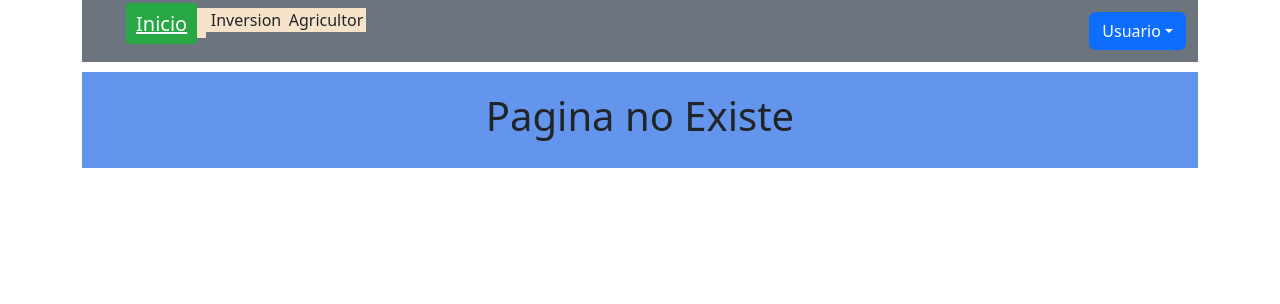
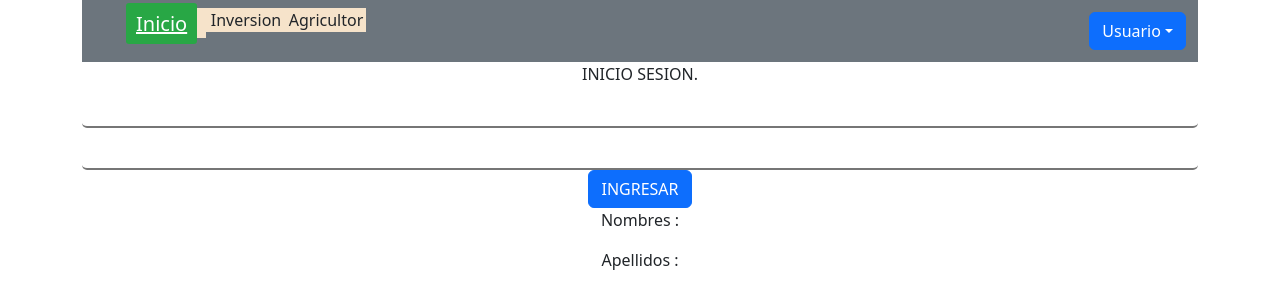
Before and after one commit to omyesithv/agroseguros, a React (Create React App) app in the folder Frontend/: page /Login in a window 1280 px wide. Shown: the top 304 px of the page. Built offline with nearby package versions, Linux system fonts and the light colour scheme.

Commit message:
se implementa logueo usuario

```diff
--- a/Frontend/src/App.js
+++ b/Frontend/src/App.js
@@ -3,7 +3,10 @@ import "bootstrap/dist/css/bootstrap.min.css";
 import Menu from  './componentes/Menu';
 
 
+
 function App() {
+
+
 
   return (
     <div className="App">
--- a/Frontend/src/componentes/Menu.js
+++ b/Frontend/src/componentes/Menu.js
@@ -12,23 +12,36 @@ import Confirmacion from "../componentes/Confirmacion";
 import { Container, Row, Col } from "react-bootstrap";
 import Login from "../paginas/Login";
 import VerAgricultor from "../paginas/VerAgricultor";
+import Principal from "../paginas/Principal";
+import AuthContextProvider from "./context/authContext";
+import PrivateRoute from "./auth/PrivateRouter";
+import PublicRoute from "./router/PublicRouter";
+import Logout from "../paginas/Logout";
+import {LOGIN, LOGOUT, PRIVATE} from '../componentes/router/Path';
 
  const Menu=() =>{
     return (
       <Container>
         <Layout />
+        <AuthContextProvider>
         <Routes>
-          <Route>
+
+          <Route path="/" element={<PublicRoute />}>
+            <Route path="/Login" element={<Login />} />
+            <Route path="*" element={<Nofound />} />
+          </Route>
+          <Route path={PRIVATE} element={<PrivateRoute />}>
+            <Route path={PRIVATE} element={<Principal />} />
+            <Route path={LOGOUT} element={<Logout />} />
             <Route path="eliminarAgricultor/:id" element={<EliminarAgricultor />} />
             <Route path="Crear" element={<CrearAgro />} />
             <Route path="Agricultor" element={<ListaAgro />} />
             <Route exact path="modificar/:id" element={<EditarAgricultor />} />
             <Route exact path="confirmacion/:id" element={<Confirmacion />} />
-            <Route path="/" element={<Login />} />
             <Route path="VerAgricultor" element={<VerAgricultor />} />
-            <Route path="*" element={<Nofound />} />
           </Route>
         </Routes>
+      </AuthContextProvider>
       </Container>
     );
 }
--- /dev/null
+++ b/Frontend/src/componentes/auth/PrivateRouter.js
@@ -0,0 +1,17 @@
+import {Navigate, Outlet} from 'react-router-dom';
+import {LOGIN} from '../router/Path';
+import {useAuthContext} from '../context/authContext';
+
+export default function PrivateRoute() {
+  const {isAuthenticated} = useAuthContext();
+
+  if (!isAuthenticated) {
+    return <Navigate to={LOGIN} />;
+  }
+
+  return (
+    <div>
+      <Outlet />
+    </div>
+  );
+}
--- a/Frontend/src/componentes/context/ContextoUsuario.js
+++ b/Frontend/src/componentes/context/ContextoUsuario.js
@@ -1,8 +1,9 @@
 import React from 'react';
 
-const ContextoUsuario = React.createContext();
-
-export const ProviderUsuario = ContextoUsuario.Provider;
-export const ConsumerUsuario = ContextoUsuario.Consumer;
+const ContextoUsuario = React.createContext({
+   nombres:"",
+   apellidos:"",
+   correo:"",
+});
 
 export default ContextoUsuario;
--- /dev/null
+++ b/Frontend/src/componentes/context/Miclave.js
@@ -0,0 +1 @@
+export const miclave = '1234';
--- /dev/null
+++ b/Frontend/src/componentes/context/authContext.js
@@ -0,0 +1,39 @@
+import {createContext, useCallback, useContext, useMemo, useState} from 'react';
+import PropTypes from 'prop-types';
+
+const MY_AUTH_APP = 'MY_AUTH_APP';
+
+export const AuthContext = createContext();
+
+export default function AuthContextProvider({children}) {
+  const [isAuthenticated, setIsAuthenticated] = useState(window.localStorage.getItem(MY_AUTH_APP));
+
+  const login = useCallback(function () {
+    window.localStorage.setItem(MY_AUTH_APP, true);
+    setIsAuthenticated(true);
+  }, []);
+
+  const logout = useCallback(function () {
+    window.localStorage.removeItem(MY_AUTH_APP, true);
+    setIsAuthenticated(false);
+  }, []);
+
+  const value = useMemo(
+    () => ({
+      login,
+      logout,
+      isAuthenticated
+    }),
+    [isAuthenticated, login, logout]
+  );
+
+  return <AuthContext.Provider value={value}>{children}</AuthContext.Provider>;
+}
+
+AuthContextProvider.propTypes = {
+  children: PropTypes.object
+};
+
+export function useAuthContext() {
+  return useContext(AuthContext);
+}
--- /dev/null
+++ b/Frontend/src/componentes/router/Path.js
@@ -0,0 +1,3 @@
+export const LOGIN = '/Login';
+export const PRIVATE = '/Principal';
+export const LOGOUT = '/Principal/Logout';
--- /dev/null
+++ b/Frontend/src/componentes/router/PublicRouter.js
@@ -0,0 +1,17 @@
+import {Navigate, Outlet} from 'react-router-dom';
+import {PRIVATE} from '../router/Path';
+import {useAuthContext} from '../context/authContext';
+
+export default function PublicRoute() {
+  const {isAuthenticated} = useAuthContext();
+
+  if (isAuthenticated) {
+    return <Navigate to={PRIVATE} />;
+  }
+
+  return (
+    <div>
+      <Outlet />
+    </div>
+  );
+}
--- a/Frontend/src/paginas/Login.js
+++ b/Frontend/src/paginas/Login.js
@@ -5,19 +5,30 @@ import app from "../componentes/app.json";
 import {isNull} from "util";
 import Cookies from "universal-cookie";
 import VerAgricultor from "./VerAgricultor";
-import { ProviderUsuario } from '../componentes/context/ContextoUsuario';
 import { Link } from "react-router-dom";
+import { useAuthContext } from "../componentes/context/authContext";
+import {miclave} from '../componentes/context/Miclave';
+import mialerta from 'sweetalert';
 
 function Login() {
+  const {login} = useAuthContext();
   const [nombres, setNombres ] = useState("");
   const [apellidos, setApellidos ] = useState("");
   const [correo, setCorreo] = useState("")
   const [contraseña, setContraseña] = useState("")
   //const [usuario, setUsuario] = useState("")
-  const usuarioGlobal = { nombre: 'Juan', apellido: 'Salazar' };
 
   const {APIHOST}= app;
   const cookies = new Cookies();
+
+  const MostrarAlerta = () => {
+    mialerta({
+      title:"Error",
+      text:"Correo o Contraseña invalidos",
+      icon: "warning",
+      button:"Aceptar"
+    })
+  }
 
   function CargarDatos(event){
     event.preventDefault()
@@ -37,19 +48,24 @@ function Login() {
       const usuario = res.data;
 
        if(isNull(res.data)){
-      alert("Usuario o Contraseña invalidos");
+      //alert("Usuario o Contraseña invalidos");
+      MostrarAlerta();
       console.log(usuarioActual);
       console.log(correo);
       }else{
        console.log(usuario)
-       console.log(usuarioGlobal);
        setNombres(res.data.nombres);
        setApellidos(res.data.apellidos);
-
+       login();
 
         //window.location.replace('/VerAgricultor');
       }
     });
+
+   // if (contraseña === miclave) {
+   //   login();
+   // }
+
   }
 
   useEffect(() => {
@@ -58,14 +74,12 @@ function Login() {
     }else{
       console.log('render!')
       console.log(nombres);
+    }
 
-
-    }
 
   })
 
   return (
-    <ProviderUsuario value={usuarioGlobal}>
     <div>
       <Form onSubmit={CargarDatos}>
         <div>INICIO SESION.</div>
@@ -75,10 +89,8 @@ function Login() {
           <Button type="submit">INGRESAR</Button>
         </div>
       </Form>
-      <Link to={"/VerAgricultor" }>Continuar</Link>
-
+      <VerAgricultor/>
     </div>
-    </ProviderUsuario>
 
   )
 }
--- /dev/null
+++ b/Frontend/src/paginas/Logout.js
@@ -0,0 +1,11 @@
+import React, { useEffect } from 'react'
+import { useAuthContext } from '../componentes/context/authContext';
+
+const Logout = () => {
+
+    const {logout} = useAuthContext();
+    useEffect(() => logout());
+    return null;
+}
+
+export default Logout
--- /dev/null
+++ b/Frontend/src/paginas/Principal.js
@@ -0,0 +1,15 @@
+import React from 'react'
+import { Link } from 'react-router-dom'
+import {LOGOUT} from '../componentes/router/Path';
+
+
+const Principal = () => {
+  return (
+    <div>
+      <h2>Hola Tiene Acceso</h2>
+      <Link to={LOGOUT}>Cerrar sesión</Link>
+    </div>
+  )
+}
+
+export default Principal
```
